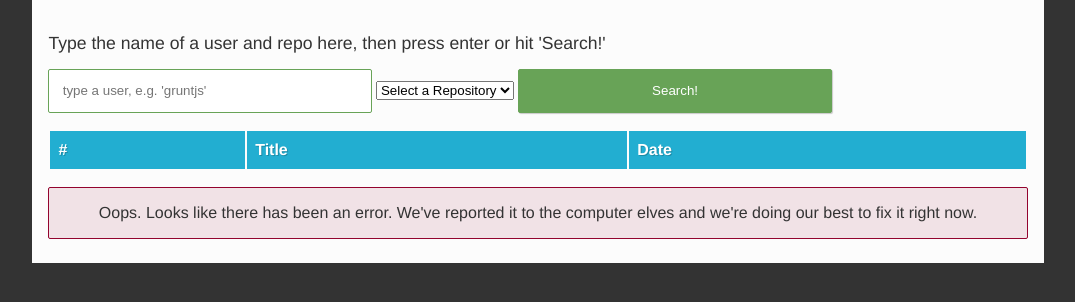
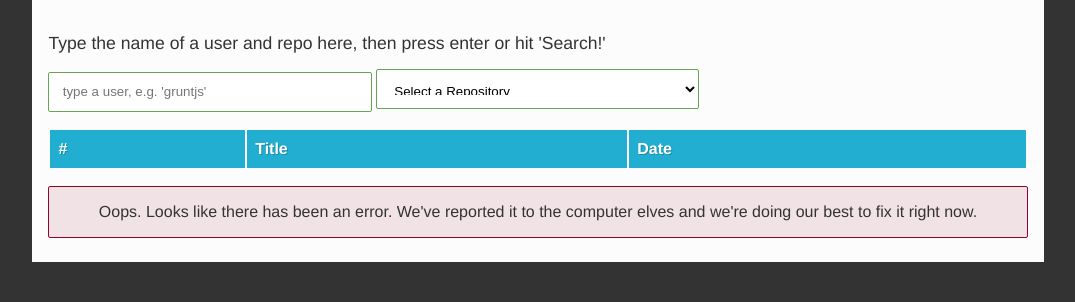
Before and after one commit to yochannah/github-client, a plain HTML site: page index.html in a window 1280 px wide. Shown: the part 58-360 px from the top of the page, without its empty margins (102-1177 px from the left). Drawn offline with nearby package versions, Linux system fonts and the light colour scheme; some packages are replaced by stand-ins of ours; no server answers.

Commit message:
removed search button as it's no longer needed

```diff
--- a/css/styles.less
+++ b/css/styles.less
@@ -56,22 +56,17 @@ form {
         @media (max-width: @smallScreenSize) {
             width:100%;
             margin:0.3em 0em;
+            font-size:0.8em;
         }
     }
-    input[type='text'] {
+    input[type='text'], select {
         .inputStandardStyles;
         width:33%;
-
+        height:3em;
+        background-color:#fff;
         @media (max-width: @smallScreenSize) {
             width:100%;
         }
-
-    }
-    button {
-        .inputStandardStyles;
-        color:#fff;
-        background-color:@inputColor;
-        box-shadow: 1px 1px 1px rgba(0,0,0,0.2);
     }
 }
 
@@ -101,6 +96,10 @@ form {
         margin:0;
         padding:0.1em 0.5em;
         height:2.2em; //this is actually just the min-height, as the table cell will stretch anyway
+    }
+
+    @media (max-width: @smallScreenSize) {
+      font-size:0.8em;
     }
 }
 
--- a/index.html
+++ b/index.html
@@ -24,8 +24,6 @@
                     <option disabled selected value="">Select a Repository</option>
                     <option ng-repeat="repo in repos" value="{{repo.name}}">{{repo.name}}</option>
                 </select>
-
-                <button type="submit">Search!</button>
             </form>
         </div>
 
```
Also changed, not shown: css/styles.css, 1 other file.
